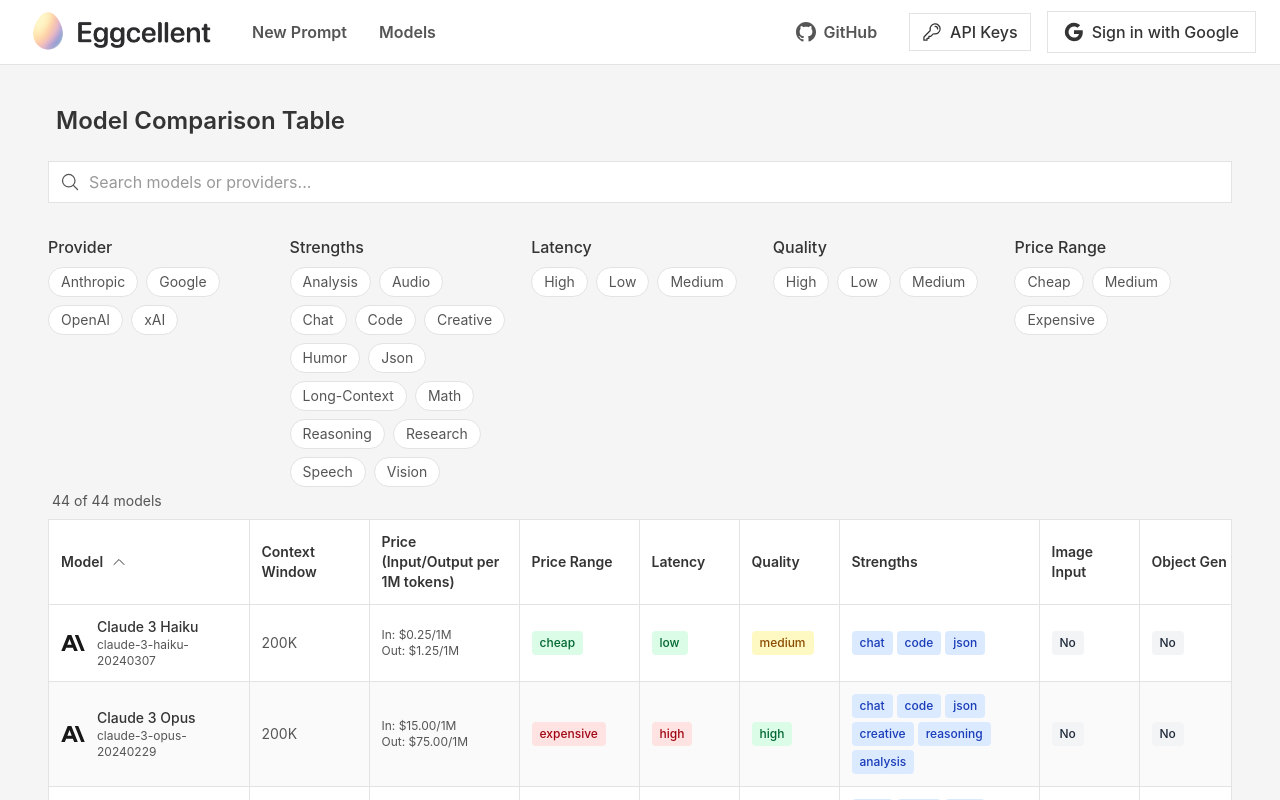
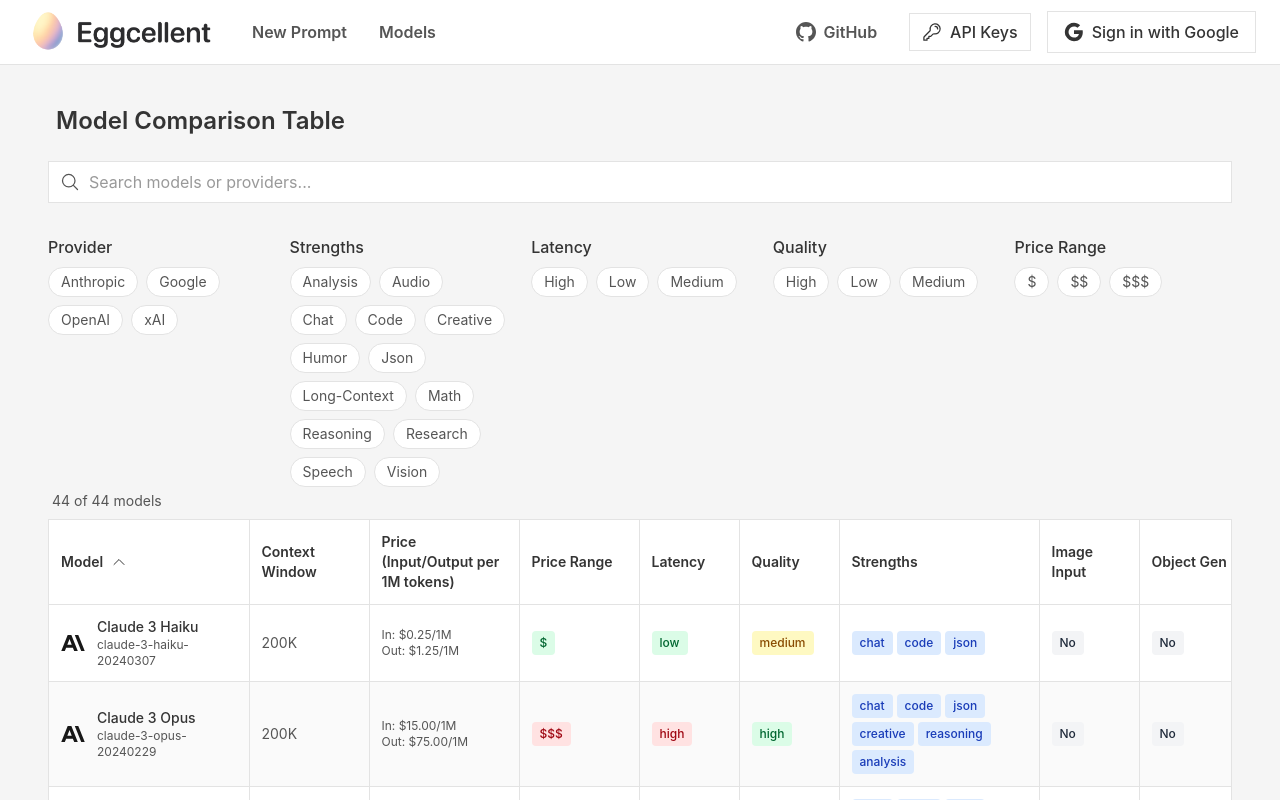
Before and after one commit to eggcellent-ai/eggcellent-playground, a React (Vite) app: page /models in a window 1280 px wide. Shown: the top 800 px of the page. Built offline with nearby package versions, Linux system fonts and the light colour scheme; no server answers.

Commit message:
Fix React Hook useMemo missing dependency by moving helper functions outside component

```diff
--- a/src/components/ModelComparisonTable.tsx
+++ b/src/components/ModelComparisonTable.tsx
@@ -17,6 +17,28 @@
 	OpenAI: openaiLogo,
 	Anthropic: anthropicLogo,
 	xAI: xaiLogo,
+}
+
+// Helper function to get average price for sorting/filtering
+const getAveragePrice = (model: {
+	inputPricePer1KToken?: number
+	outputPricePer1KToken?: number
+}): number => {
+	const inputPrice = model.inputPricePer1KToken || 0
+	const outputPrice = model.outputPricePer1KToken || 0
+	return (inputPrice + outputPrice) / 2
+}
+
+// Helper function to get price range for a model based on average price
+const getPriceRange = (model: {
+	inputPricePer1KToken?: number
+	outputPricePer1KToken?: number
+}): string => {
+	const avgPrice = getAveragePrice(model)
+	if (avgPrice === 0) return 'unknown'
+	if (avgPrice < 0.002) return '$'
+	if (avgPrice <= 0.02) return '$$'
+	return '$$$'
 }
 
 export default function ModelComparisonTable() {
@@ -62,30 +84,8 @@
 	}, [])
 
 	const allPriceRanges = useMemo(() => {
-		return ['cheap', 'medium', 'expensive']
+		return ['$', '$$', '$$$']
 	}, [])
-
-	// Helper function to get average price for sorting/filtering
-	const getAveragePrice = (model: {
-		inputPricePer1KToken?: number
-		outputPricePer1KToken?: number
-	}): number => {
-		const inputPrice = model.inputPricePer1KToken || 0
-		const outputPrice = model.outputPricePer1KToken || 0
-		return (inputPrice + outputPrice) / 2
-	}
-
-	// Helper function to get price range for a model based on average price
-	const getPriceRange = (model: {
-		inputPricePer1KToken?: number
-		outputPricePer1KToken?: number
-	}): string => {
-		const avgPrice = getAveragePrice(model)
-		if (avgPrice === 0) return 'unknown'
-		if (avgPrice < 0.002) return 'cheap'
-		if (avgPrice <= 0.02) return 'medium'
-		return 'expensive'
-	}
 
 	// Handle sort column click
 	const handleSort = (field: string) => {
@@ -689,11 +689,11 @@
 										<td className="p-3 border-r border-neutral text-sm">
 											<span
 												className={`inline-flex items-center px-2 py-1 rounded text-xs font-medium ${
-													getPriceRange(model) === 'cheap'
+													getPriceRange(model) === '$'
 														? 'bg-green-100 text-green-800'
-														: getPriceRange(model) === 'medium'
+														: getPriceRange(model) === '$$'
 														? 'bg-yellow-100 text-yellow-800'
-														: getPriceRange(model) === 'expensive'
+														: getPriceRange(model) === '$$$'
 														? 'bg-red-100 text-red-800'
 														: 'bg-gray-100 text-gray-800'
 												}`}
```
